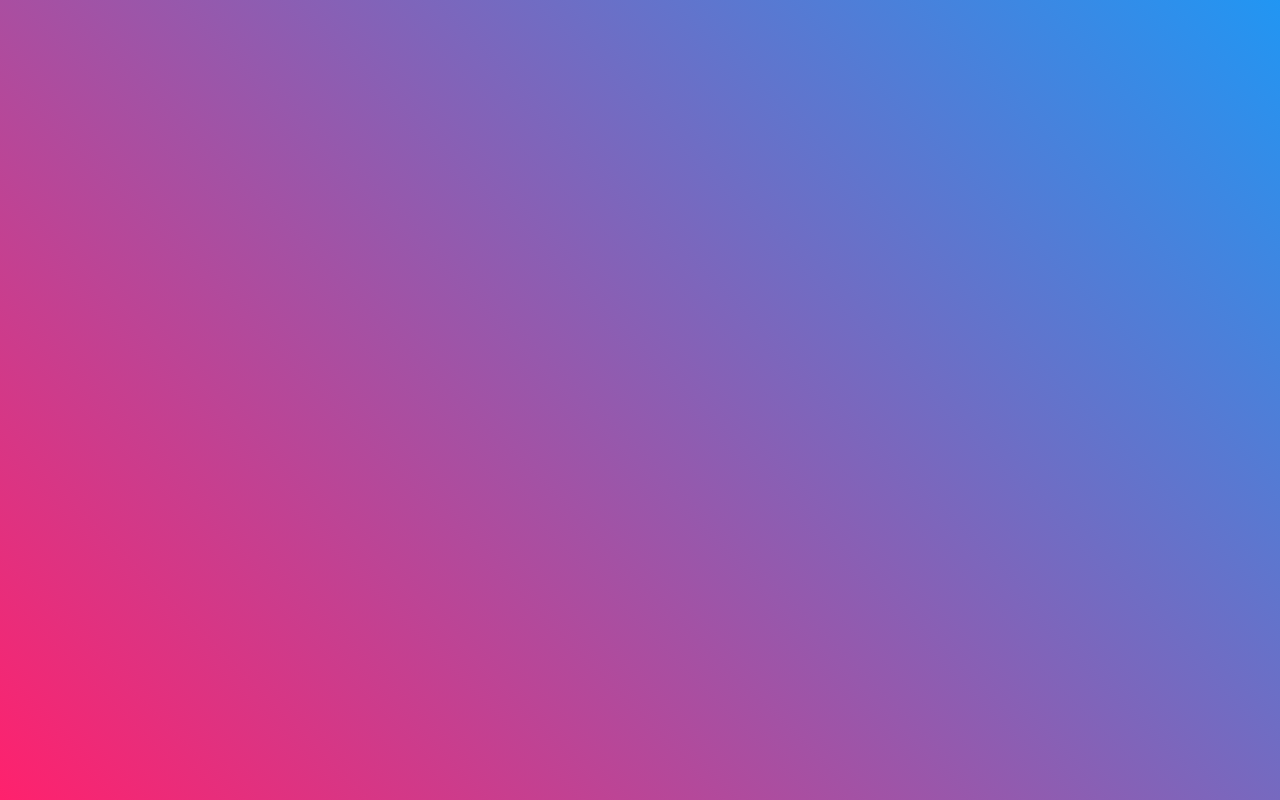
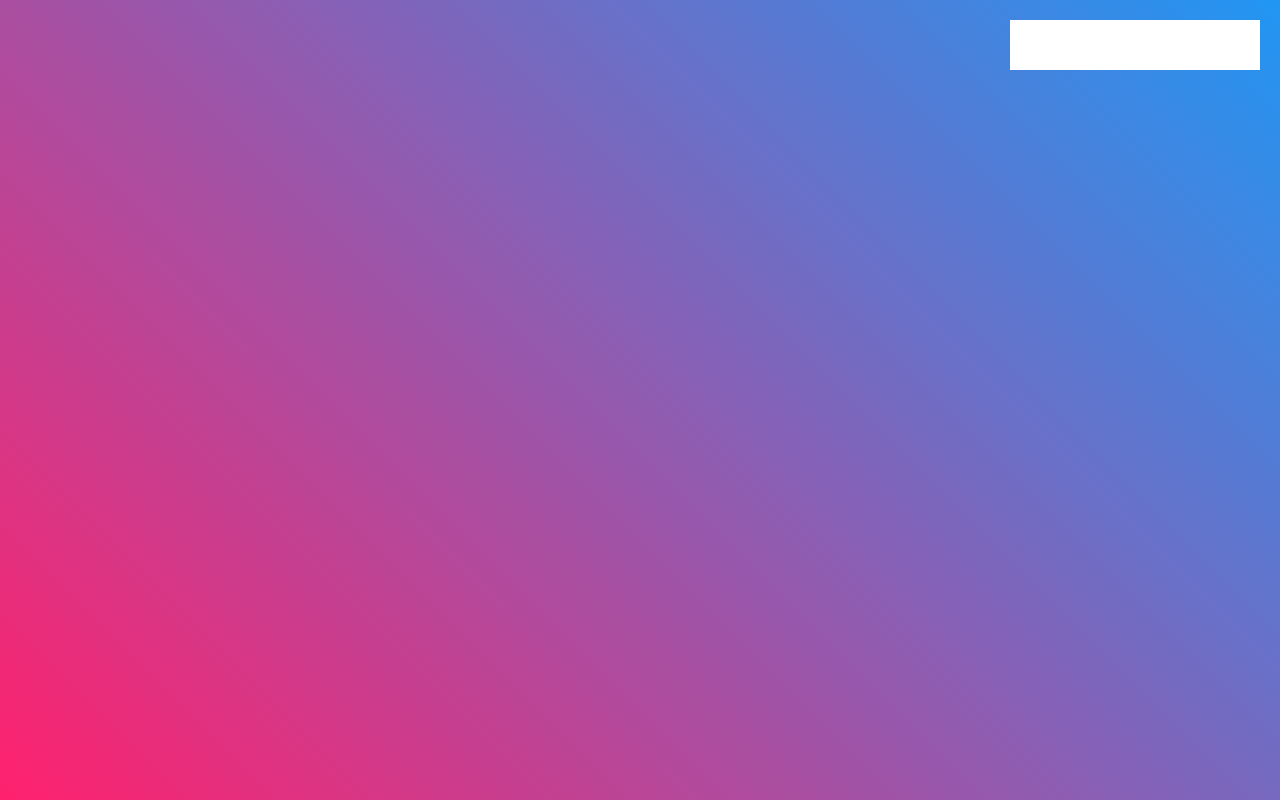
Before and after one commit to Justint1234/animated-menu, a plain HTML site: page index.html in a window 1280 px wide. Drawn offline with Linux system fonts and the light colour scheme.

Commit message:
Added some style

```diff
--- a/style.css
+++ b/style.css
@@ -11,3 +11,21 @@ body
     min-height: 100vh;
     background: linear-gradient(45deg, #ff216d, #2196f3);
 }
+.navigation
+{
+    position: fixed;
+    top: 20px;
+    right: 20px;
+    height: 20px;
+    width: 250px;
+    z-index: 100;
+}
+.toggle
+{
+    position: relative;
+    top: 0;
+    left: 0;
+    width: 100%;
+    height: 50px;
+    background: #fff;
+}
```
